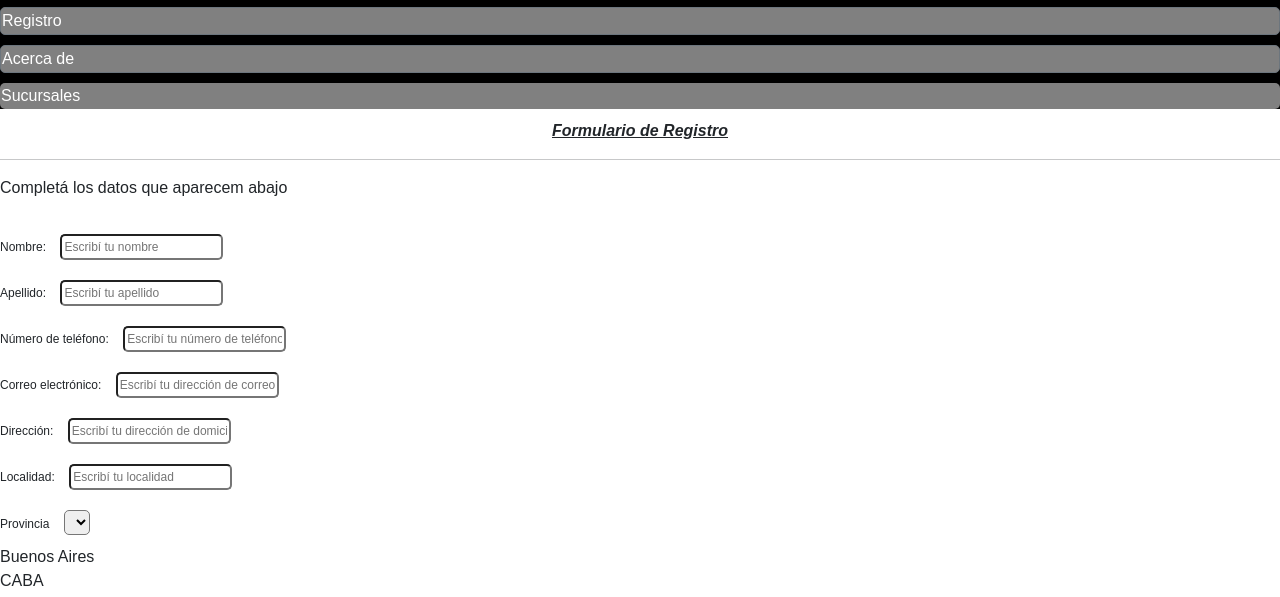
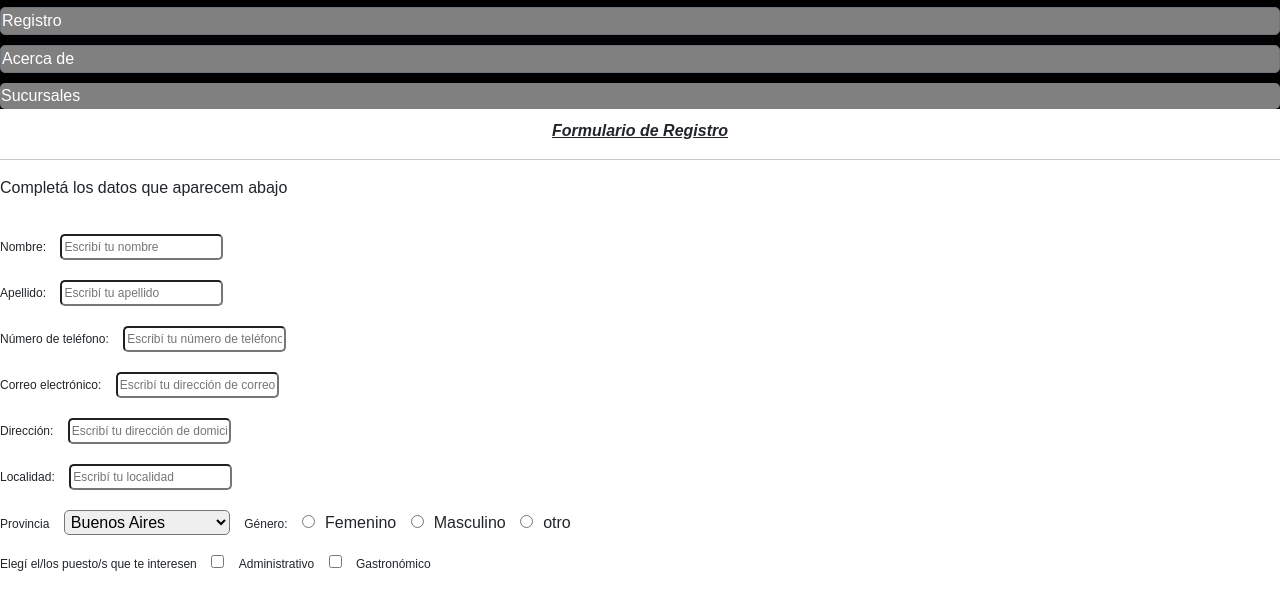
Before and after one commit to Hermerino/Codo-A-Codo, a plain HTML site: page registro.html in a window 1280 px wide. Shown: the part 89-686 px from the top of the page. Drawn offline with nearby package versions, Linux system fonts and the light colour scheme.

Commit message:
Otra corrección para la etiqueta anteriormente mencionada.

```diff
--- a/registro.html
+++ b/registro.html
@@ -38,7 +38,7 @@
             <Label for="localidad">Localidad:</Label>
             <input type="text" id="localidad" name="localidad" placeholder="Escribí tu localidad"><br>
             <label for="provincia">Provincia</label>
-            <select name="Provincia" id="provincia">Seleccioná tu provincia</select>
+            <select name="Provincia" id="provincia">Seleccioná tu provincia
                 <option value="Buenos Aires">Buenos Aires</option>
                 <option value="CABA">CABA</option>
                 <option value="Catamarca">Catamarca</option>
```
